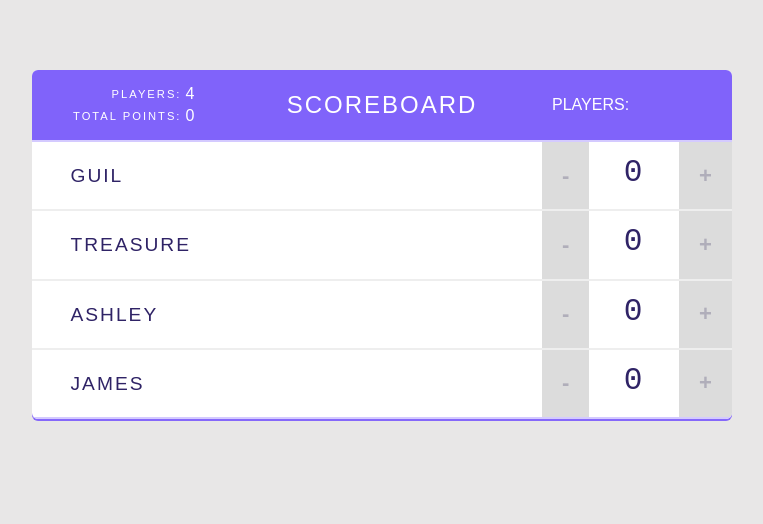
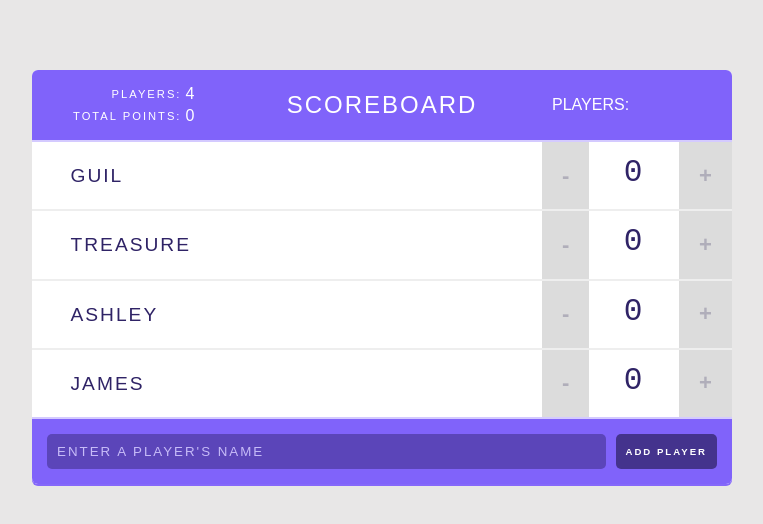
Before and after one commit to ayrtomVR/scoreboard-create-react, a React (Create React App) app: page / in a window 1280 px wide. Shown: the top 524 px of the page, without its empty margins (258-1021 px from the left). Built offline with nearby package versions, Linux system fonts and the light colour scheme.

Commit message:
add form for player

```diff
--- a/package.json
+++ b/package.json
@@ -5,7 +5,7 @@
   "dependencies": {
     "react": "^16.4.2",
     "react-dom": "^16.4.2",
-    "react-scripts": "1.1.5"
+    "react-scripts": "^3.4.1"
   },
   "scripts": {
     "start": "react-scripts start",
--- a/src/components/App.js
+++ b/src/components/App.js
@@ -1,6 +1,7 @@
 import React, { Component } from 'react';
 import Header from './Header';
 import Player from './Player';
+import AddPlayerForm from './AppPlayerForm';
 
 class App extends Component {
     state = {
@@ -53,6 +54,24 @@
         });
     };
 
+    // player id counter
+    prevPlayerId = 4;
+
+    handleAddPlayer = (name) => {
+        this.setState((prevState) => {
+            return {
+                players: [
+                    ...prevState.players,
+                    {
+                        name: name,
+                        score: 0,
+                        id: (this.prevPlayerId += 1),
+                    },
+                ],
+            };
+        });
+    };
+
     handleRemovePlayer = (id) => {
         this.setState((prevState) => {
             return {
@@ -78,6 +97,8 @@
                         removePlayer={this.handleRemovePlayer}
                     />
                 ))}
+
+                <AddPlayerForm addPlayer={this.handleAddPlayer} />
             </div>
         );
     }
--- /dev/null
+++ b/src/components/AppPlayerForm.js
@@ -0,0 +1,33 @@
+import React, { Component } from 'react';
+
+class AddPlayerForm extends Component {
+    state = {
+        value: '',
+    };
+
+    handleValueChange = (e) => {
+        this.setState({ value: e.target.value });
+    };
+
+    handleSubmit = (e) => {
+        e.preventDefault();
+        this.props.addPlayer(this.state.value);
+        this.setState({ value: '' });
+    };
+
+    render() {
+        return (
+            <form onSubmit={this.handleSubmit}>
+                <input
+                    type="text"
+                    value={this.state.value}
+                    onChange={this.handleValueChange}
+                    placeholder="Enter a player's name"
+                />
+                <input type="submit" value="Add Player" />
+            </form>
+        );
+    }
+}
+
+export default AddPlayerForm;
```
Also changed, not shown: 1 other file (tests, documents, lock files or other folders).
